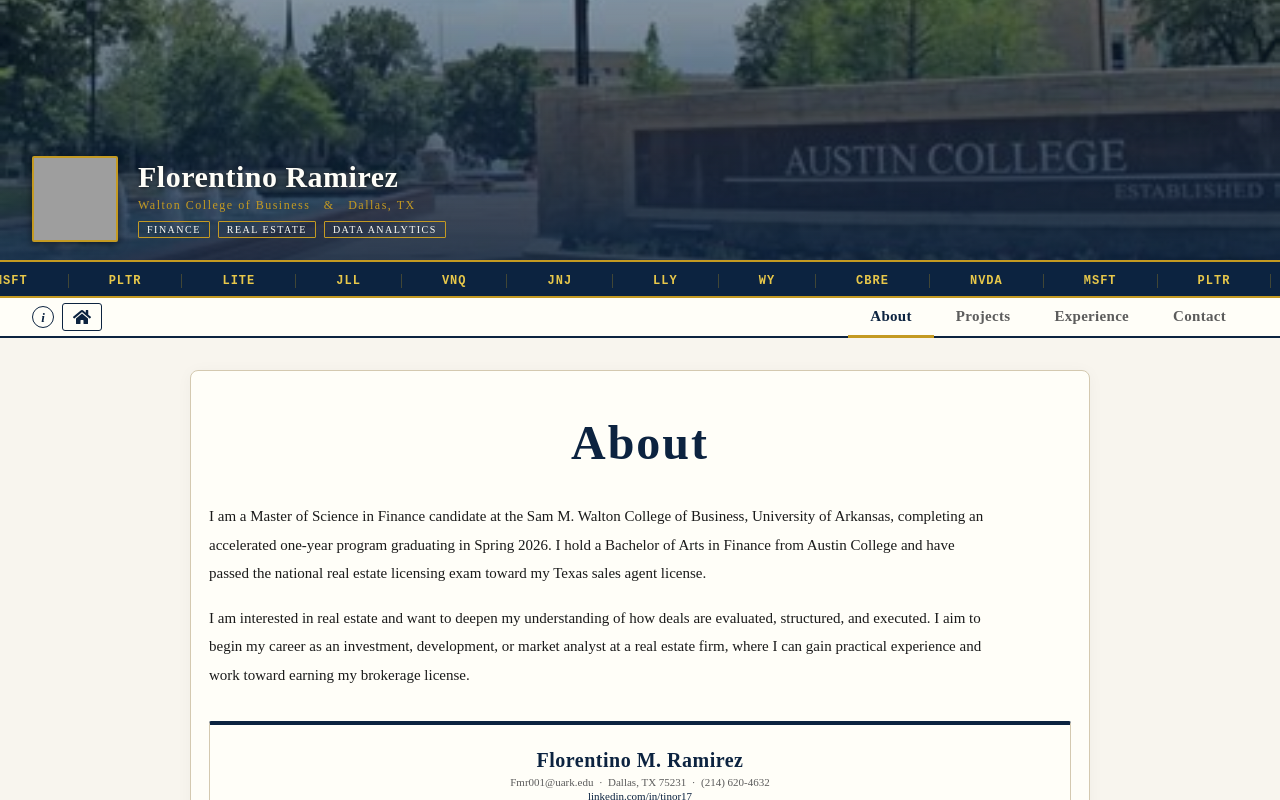
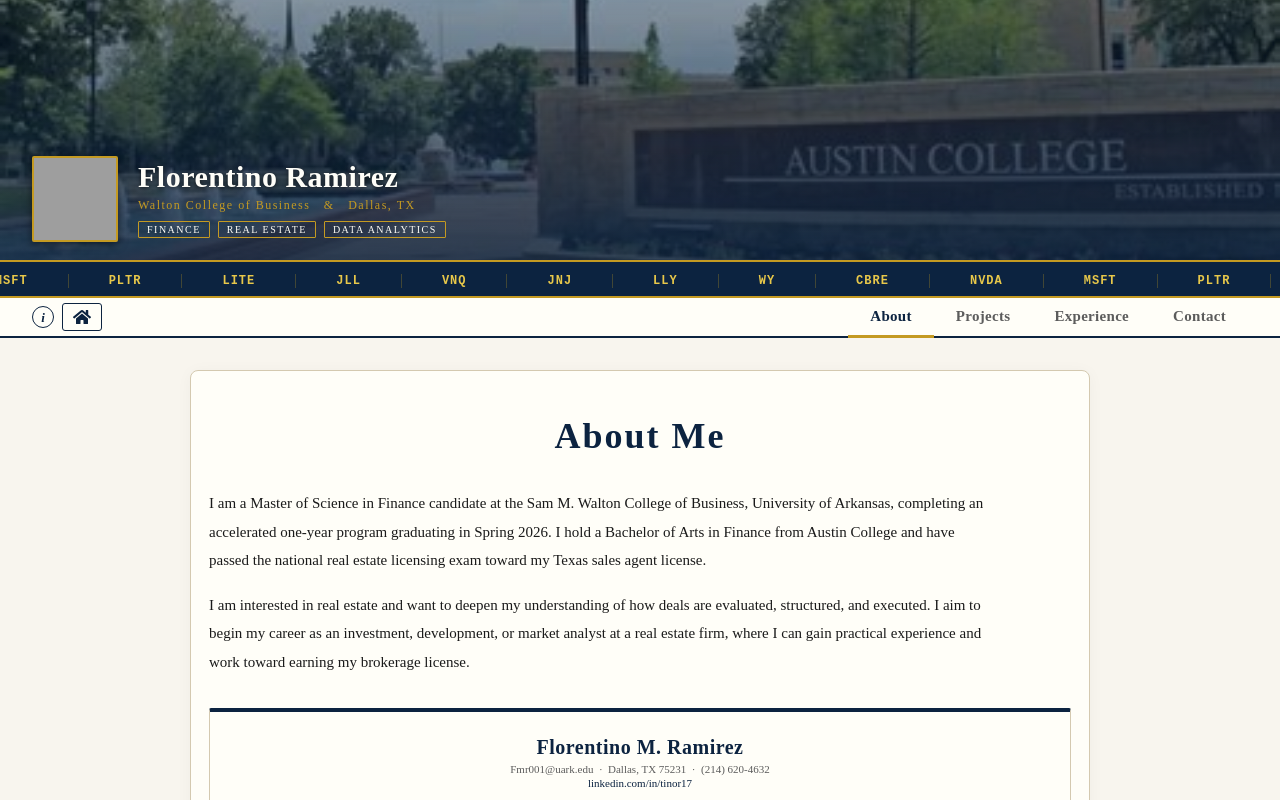
Before and after one commit to floramirez17-baseball/Tino_Portfolio, a React (Vite) app: page / in a window 1280 px wide. Shown: the top 800 px of the page. Built offline with nearby package versions, Linux system fonts and the light colour scheme; no server answers; grey boxes are pictures that could not be loaded.

Commit message:
Update About.jsx

```diff
--- a/src/tabs/About.jsx
+++ b/src/tabs/About.jsx
@@ -242,7 +242,7 @@ export default function About() {
       <div
         style={{
           textAlign: 'center',
-          fontSize: 48,
+          fontSize: 36,
           fontWeight: 900,
           color: navy,
           letterSpacing: 2,
@@ -250,7 +250,7 @@ export default function About() {
           marginTop: 8,
         }}
       >
-        About
+        About Me
       </div>
       {/* About text — above resume */}
       <div style={{ marginBottom: '2rem' }}>
```
